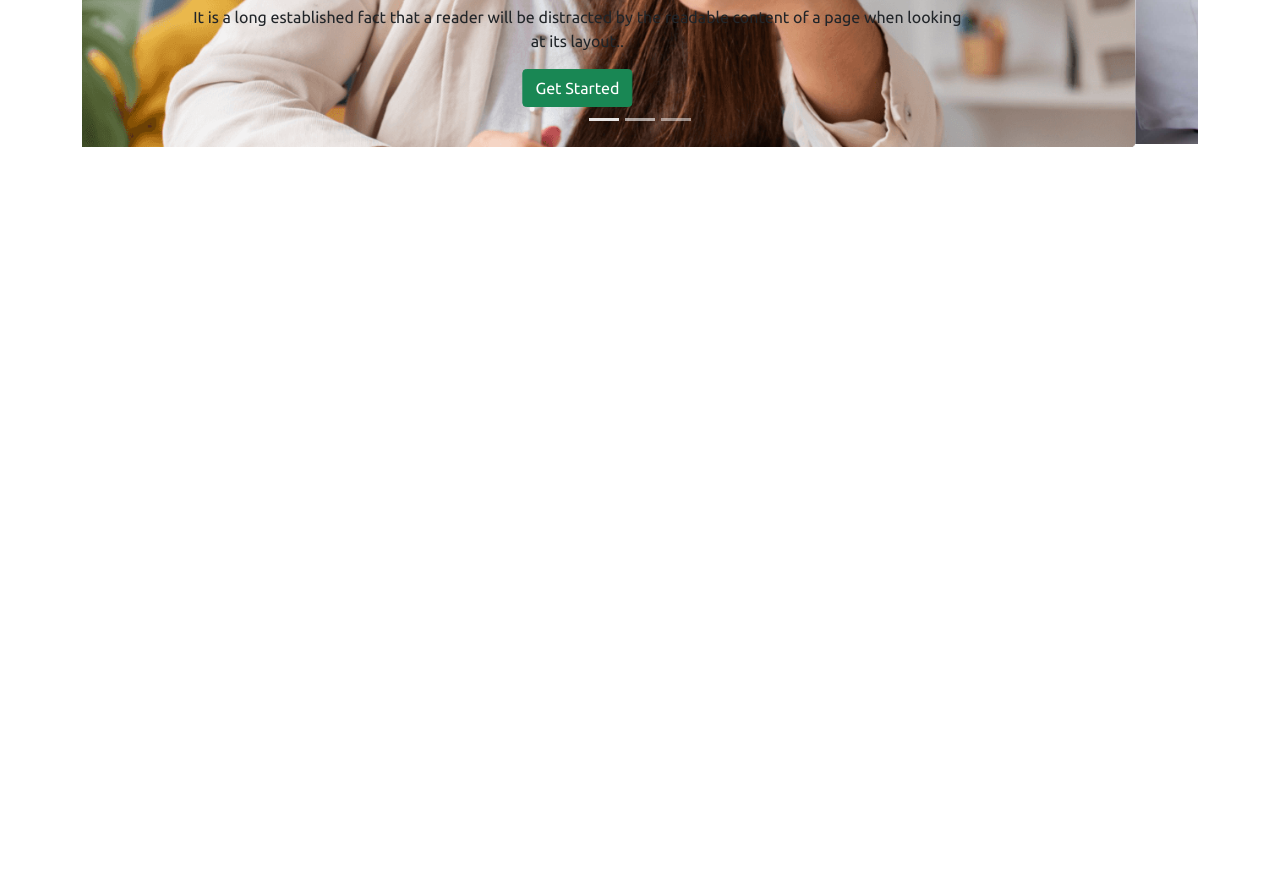
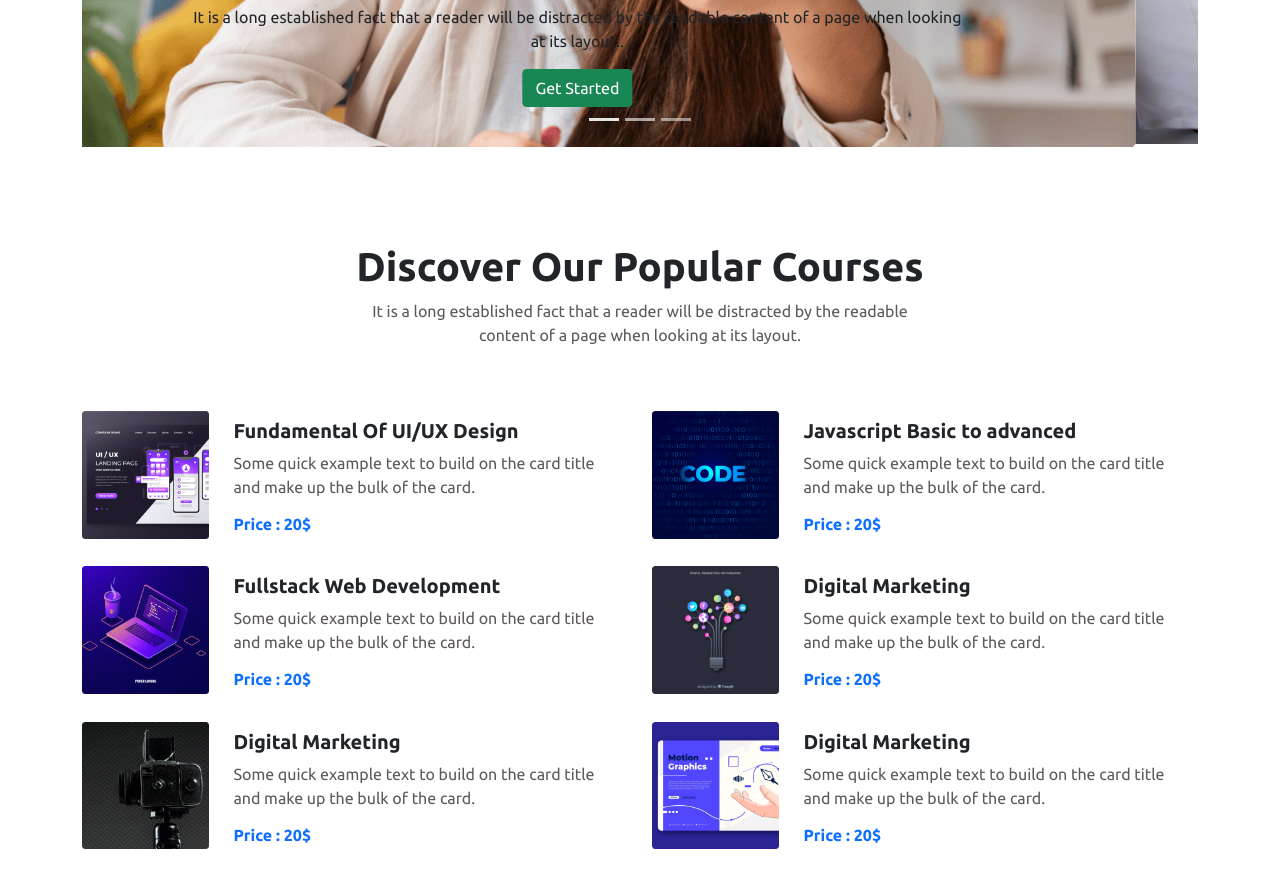
Before and after one commit to Arshad4320/edtech, a plain HTML site: page index.html in a window 1280 px wide. Shown: the part 533-1410 px from the top of the page. Before the commit the page ends 800 px from the top, so only its background shows below. Drawn offline with nearby package versions, Linux system fonts and the light colour scheme; a web font is replaced by a local one.

Commit message:
uploded course section

```diff
--- a/index.html
+++ b/index.html
@@ -57,6 +57,7 @@
         </div>
     </nav>
     <!-- navigation-section-end -->
+    <!-- carusol section-start -->
     <section>
         <div class="container">
             <div class="row">
@@ -116,10 +117,101 @@
             </div>
         </div>
     </section>
-    <!-- carusol section-start -->
+    <!-- carusol section-End -->
+    <!-- course-section start -->
+    <section class="pt-5">
+        <div class="container">
+            <div class="course-title text-center p-5 ">
+                <h1 class="fw-bold">Discover Our Popular Courses</h1>
+                <p>It is a long established fact that a reader will be distracted by the readable <br> content of a page
+                    when looking at its layout.</p>
+            </div>
+            <div class="row">
+                <div class="col-lg-6 mb-3">
+                    <div class="d-lg-inline-flex d-md-inline-flex ">
+                        <div class="course-img me-3">
+                            <img class="img-fluid w-100" src="images/course/course-1.png" alt="">
+                        </div>
+                        <div class="course-content p-2">
+                            <h5 class="fw-bold fs-5">Fundamental Of UI/UX Design</h5>
+                            <p>Some quick example text to build on the card title
+                                and make up the bulk of the card.</p>
+                            <h5 class="fw-bold fs-6 text-primary">Price : 20$</h5>
+                        </div>
+                    </div>
+                </div>
+                <div class="col-lg-6">
+                    <div class=" d-lg-inline-flex d-md-inline-flex">
+                        <div class="course-img me-3 mb-3">
+                            <img class="img-fluid w-100" src="images/course/course-2.png" alt="">
+                        </div>
+                        <div class="course-content p-2 1h-1">
+                            <h5 class="fw-bold fs-5">Javascript Basic to advanced</h5>
+                            <p>Some quick example text to build on the card title
+                                and make up the bulk of the card.</p>
+                            <h5 class="fw-bold fs-6 text-primary">Price : 20$</h5>
+                        </div>
+                    </div>
+                </div>
+                <div class="col-lg-6 mb-3">
+                    <div class="d-lg-inline-flex d-md-inline-flex">
+                        <div class="course-img me-3">
+                            <img class="img-fluid w-100" src="images/course/course-3.png" alt="">
+                        </div>
+                        <div class="course-content p-2 1h-1">
+                            <h5 class="fw-bold fs-5">Fullstack Web Development</h5>
+                            <p>Some quick example text to build on the card title
+                                and make up the bulk of the card.</p>
+                            <h5 class="fw-bold fs-6 text-primary">Price : 20$</h5>
+                        </div>
+                    </div>
+                </div>
+                <div class="col-lg-6 mb-3">
+                    <div class="d-lg-inline-flex d-md-inline-flex">
+                        <div class="course-img me-3">
+                            <img class="img-fluid w-100" src="images/course/course-4.png" alt="">
+                        </div>
+                        <div class="course-content p-2 1h-1">
+                            <h5 class="fw-bold fs-5">Digital Marketing</h5>
+                            <p>Some quick example text to build on the card title
+                                and make up the bulk of the card.</p>
+                            <h5 class="fw-bold fs-6 text-primary">Price : 20$</h5>
+                        </div>
+                    </div>
+                </div>
+                <div class="col-lg-6 mb-3">
+                    <div class="d-lg-inline-flex d-md-inline-flex">
+                        <div class="course-img me-3">
+                            <img class="img-fluid w-100" src="images/course/course-5.png" alt="">
+                        </div>
+                        <div class="course-content p-2 1h-1">
+                            <h5 class="fw-bold fs-5">Digital Marketing</h5>
+                            <p>Some quick example text to build on the card title
+                                and make up the bulk of the card.</p>
+                            <h5 class="fw-bold fs-6 text-primary">Price : 20$</h5>
+                        </div>
+                    </div>
+                </div>
+                <div class="col-lg-6 mb-3">
+                    <div class="d-lg-inline-flex d-md-inline-flex">
+                        <div class="course-img me-3">
+                            <img class="img-fluid w-100" src="images/course/course-6.png" alt="">
+                        </div>
+                        <div class="course-content p-2 1h-1">
+                            <h5 class="fw-bold fs-5">Digital Marketing</h5>
+                            <p>Some quick example text to build on the card title
+                                and make up the bulk of the card.</p>
+                            <h5 class="fw-bold fs-6 text-primary">Price : 20$</h5>
+                        </div>
+                    </div>
+                </div>
+            </div>
+        </div>
+    </section>
 
 
-    <!-- carusol section-End -->
+
+    <!-- course-section end -->
 
 
     <!-- srcipt js -->
--- a/style.css
+++ b/style.css
@@ -22,3 +22,8 @@ body {
     background-color: rgba(15, 4, 4, 0.679);
     z-index: -1;
 }
+
+.course-content p,
+.course-title p {
+    color: rgb(94, 89, 89);
+}
```
